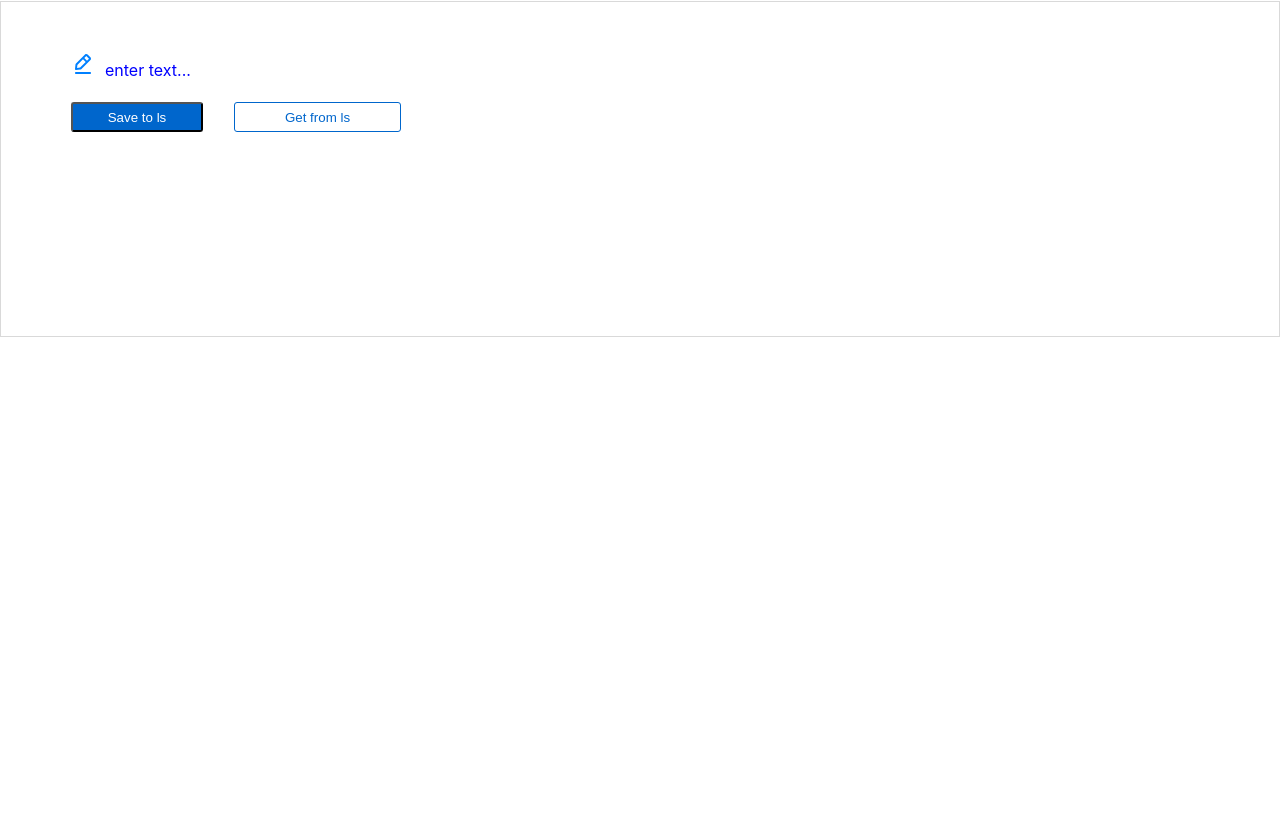
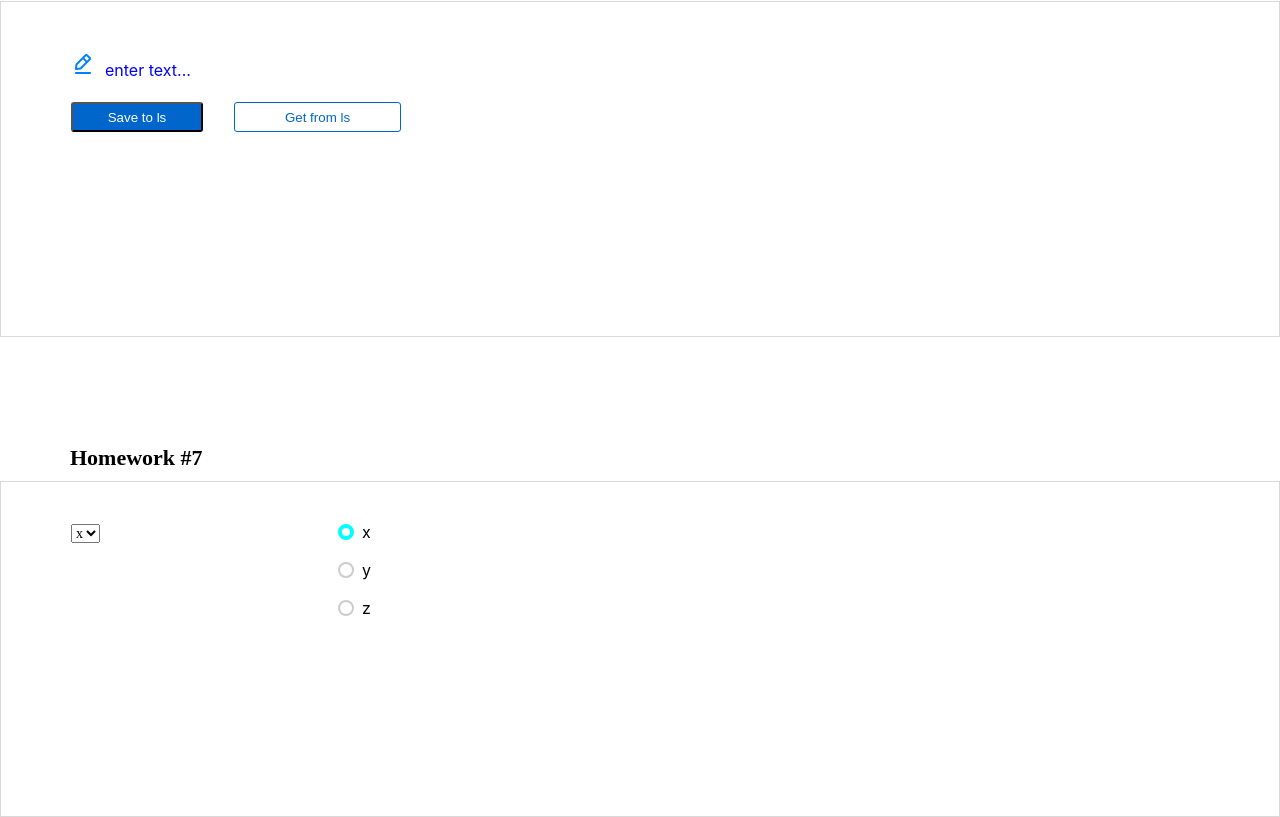
Before and after one commit to AndreyKapskiy/hws2-master, a React (Create React App) app: page /#/pre-junior in a window 1280 px wide. Shown: the part 2149-2966 px from the top of the page. Before the commit the page ends 2486 px from the top, so only its background shows below. Built offline with nearby package versions, Linux system fonts and the light colour scheme.

Commit message:
homework7-1

```diff
--- a/src/s1-main/App.tsx
+++ b/src/s1-main/App.tsx
@@ -6,6 +6,7 @@ import HW3 from "../s2-homeworks/hw03/HW3";
 import HW4 from "../s2-homeworks/hw04/HW4";
 import HW5 from "../s2-homeworks/hw05/HW5";
 import HW6 from '../s2-homeworks/hw06/HW6';
+import HW7 from '../s2-homeworks/hw07/HW7';
 
 function App() {
     return (
@@ -19,6 +20,7 @@ function App() {
             {/*при выполнении дз 5 и более - закомментировать здесь дз 1-4, так как они есть внутри дз 5*/}
             <HW5 />
             <HW6 />
+            <HW7 />
         </div>
     )
 }
--- a/src/s2-homeworks/hw07/HW7.module.css
+++ b/src/s2-homeworks/hw07/HW7.module.css
@@ -1,2 +1,7 @@
 .container {
+    margin-top: 40px;
+    margin-left: 70px;
+    display: flex;
+    max-width: 300px;
+    justify-content: space-between;
 }
--- a/src/s2-homeworks/hw07/HW7.tsx
+++ b/src/s2-homeworks/hw07/HW7.tsx
@@ -5,9 +5,9 @@ import s2 from '../../s1-main/App.module.css'
 import s from './HW7.module.css'
 
 /*
-* 1 - в файле SuperSelect.tsx дописать логику функции onChangeCallback
-* 2 - в файле SuperRadio.tsx дописать логику функции onChangeCallback
-* 3 - в файле SuperRadio.tsx дописать name, checked, value (узнать для чего в радио name)
+* 1 - в файле SuperSelect.tsx дописать логику функции onChangeCallback   ======
+* 2 - в файле SuperRadio.tsx дописать логику функции onChangeCallback   =====
+* 3 - в файле SuperRadio.tsx дописать name, checked, value (узнать для чего в радио name)    =======
 * 4 - сделать стили в соответствии с дизайном
 * */
 
--- a/src/s2-homeworks/hw07/common/c5-SuperSelect/SuperSelect.module.css
+++ b/src/s2-homeworks/hw07/common/c5-SuperSelect/SuperSelect.module.css
@@ -1,9 +1,24 @@
 .select {
+width: 180;
+height: 17;
+opacity: 1;
+top: 202px;
+left: 80px;
+color: rgba(0, 0, 0, 1);
+font-family: Montserrat;
+font-weight: 400;
+font-style: Regular;
+font-size: 14px;
+line-height: 100%;
+letter-spacing: 0%;
 }
 
 .select:focus {
+outline: none;
+border: #99ff99 solid 1px
 }
 
 
 .option:hover {
+    transition: all .2s ease-in-out;
 }
--- a/src/s2-homeworks/hw07/common/c5-SuperSelect/SuperSelect.tsx
+++ b/src/s2-homeworks/hw07/common/c5-SuperSelect/SuperSelect.tsx
@@ -37,6 +37,13 @@ const SuperSelect: React.FC<SuperSelectPropsType> = ({
 
     const onChangeCallback = (e: ChangeEvent<HTMLSelectElement>) => {
         // делают студенты
+        if (onChange) {
+            onChange(e)
+        }
+        if (onChangeOption) {
+            onChangeOption(e.currentTarget.value)
+        }
+
     }
 
     const finalSelectClassName = s.select + (className ? ' ' + className : '')
--- a/src/s2-homeworks/hw07/common/c6-SuperRadio/SuperRadio.module.css
+++ b/src/s2-homeworks/hw07/common/c6-SuperRadio/SuperRadio.module.css
@@ -1,15 +1,49 @@
 .radio {
+    /* Скрываем стандартную радио-кнопку */
+    appearance: none;
+    -webkit-appearance: none;
+    width: 16px;
+    height: 16px;
+    border: 2px solid #ccc;
+    border-radius: 50%;
+    background: white;
+    cursor: pointer;
+    position: relative;
+    margin: 0;
+    margin-right: 8px;
 }
 
 .radio::before {
+    content: '';
+    position: absolute;
+    top: 50%;
+    left: 50%;
+    width: 8px;
+    height: 8px;
+    border-radius: 50%;
+    background: white;
+    transform: translate(-50%, -50%) scale(0);
+    transition: transform 0.2s ease;
 }
 
+.radio:checked::before {
+    transform: translate(-50%, -50%) scale(1);
+}
 
-.radio:checked::before {
+.radio:checked {
+    background-color: aqua;
+    border-color: aqua;
 }
 
 .label {
+    cursor: pointer;
+    display: flex;
+    align-items: center;
+    margin-bottom: 10px;
 }
 
 .options {
+    display: flex;
+    flex-direction: column;
+    gap: 8px;
 }
--- a/src/s2-homeworks/hw07/common/c6-SuperRadio/SuperRadio.tsx
+++ b/src/s2-homeworks/hw07/common/c6-SuperRadio/SuperRadio.tsx
@@ -36,6 +36,12 @@ const SuperRadio: React.FC<SuperRadioPropsType> = ({
 }) => {
     const onChangeCallback = (e: ChangeEvent<HTMLInputElement>) => {
         // делают студенты
+        if (onChange) {
+            onChange(e)
+        }
+        if (onChangeOption) {
+            onChangeOption(e.currentTarget.value)
+        }
     }
 
     const finalRadioClassName = s.radio + (className ? ' ' + className : '')
@@ -49,7 +55,9 @@ const SuperRadio: React.FC<SuperRadioPropsType> = ({
                       className={finalRadioClassName}
                       type={'radio'}
                       // name, checked, value делают студенты
-
+                      name={name}
+                      checked={value === o.id}
+                      value={o.id}
                       onChange={onChangeCallback}
                       {...restProps}
                   />
```
